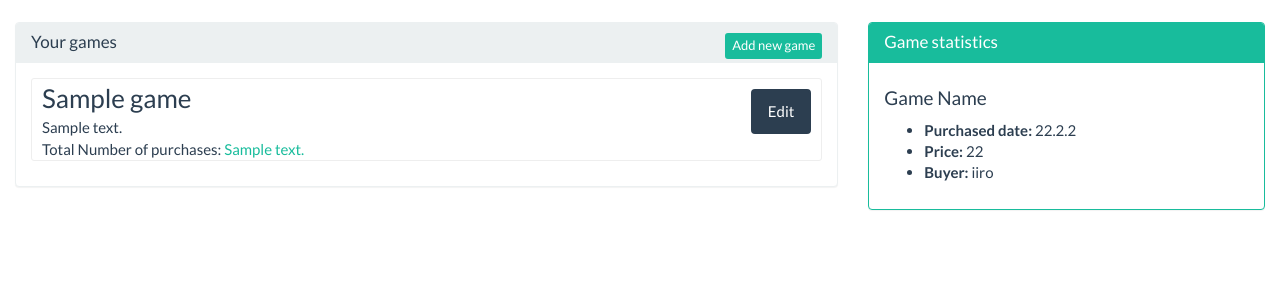
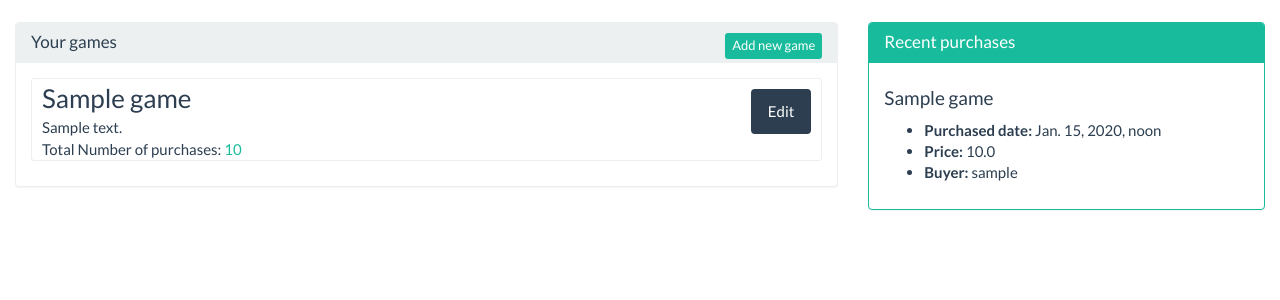
Before and after one commit to duchungluu/Django-Game-Shop, a Django app: page /dev/ in a window 1280 px wide. Shown: the part 60-360 px from the top of the page. Run offline with Django 3.2, Linux system fonts and the light colour scheme; a user stored in the database is signed in; tables that the repository leaves empty hold one stand-in row (values such as "Sample post"); parts of the project's set-up code (start-up, migrations or seed data) failed here and were passed over; some libraries are stand-ins or nearby versions.

```diff
--- a/dreamerteam/webshop/models.py
+++ b/dreamerteam/webshop/models.py
@@ -22,6 +22,7 @@ class Game(models.Model):
     url = models.URLField()
     published = models.DateTimeField('date published')
     description = models.TextField()
+    total_bought = models.PositiveIntegerField(default=0)
     developer = models.ForeignKey(UserProfile, on_delete=models.CASCADE,
         related_name='developed_games', unique=False)
 
--- a/dreamerteam/webshop/templates/webshop/dev.html
+++ b/dreamerteam/webshop/templates/webshop/dev.html
@@ -10,7 +10,6 @@
 	    </div>
     	<div class="row">
 	        <div class="col-xs-12 col-md-8">
-	        	<!-- move to template? -->
         		<div class="panel panel-default">
 				    <div class="panel-heading">
 				      <h3 class="panel-title">
@@ -25,7 +24,11 @@
 							        <div class="product-title-description">
 							            <h3>{{game.name}}</h3>
 							            <div>{{game.description}}</div>
-							            <div>Total Number of purchases: <!-- change this: --><span class="text-success">{{game.description}}</span></div>
+							            <div>Total Number of purchases:
+                                            <span class="text-success">
+                                                {{game.total_bought}}
+                                            </span>
+                                        </div>
 							        </div>
 							        <div class="list-product-buy-wrapper">
 							            <a id="{{game.id}}" class="btn btn-primary btn-edit" href="#">Edit</a>
@@ -42,16 +45,19 @@
 	        <div class="col-xs-12 col-md-4">
 	        	<div class="panel panel-success">
 				    <div class="panel-heading">
-				      	<h3 class="panel-title">Game statistics</h3>
+				      	<h3 class="panel-title">Recent purchases</h3>
 				    </div>
 	        		<div class="panel-body">
-	        			<!-- loop here -->
-	        			<h4>Game Name</h4>
-        				<ul>
-        					<li><b>Purchased date:</b> 22.2.2</li>
-        					<li><b>Price:</b> 22</li>
-        					<li><b>Buyer:</b> iiro</li>
-        				</ul>
+                        {% if transactions %}
+    						{% for t in transactions %}
+                                <h4>{{t.game.name}}</h4>
+                				<ul>
+                					<li><b>Purchased date:</b> {{t.buy_completed}}</li>
+                					<li><b>Price:</b> {{t.game.price}}</li>
+                					<li><b>Buyer:</b> {{t.buyer.username}}</li>
+                				</ul>
+                            {% endfor %}
+                        {% endif %}
 	        		</div>
 	        	</div>
 	        </div>
--- a/dreamerteam/webshop/views.py
+++ b/dreamerteam/webshop/views.py
@@ -15,7 +15,7 @@ import urllib, hashlib, datetime, random
 from webshop.models import *
 from webshop.forms import *
 from django.conf import settings
-from django.db.models import Max
+from django.db.models import Max, F
 import json
 from django.core import serializers
 
@@ -214,12 +214,14 @@ def buy_success(request):
     ourChecksum = hashlib.md5(ourChecksum.encode("ascii")).hexdigest()
 
     if (receivedChecksum == ourChecksum):
-        # Update database
+        # Update Transaction and increment Game's total_bought
         try:
             t = Transaction.objects.get(pk=pid)
             t.state = result
             t.buy_completed = timezone.now()
             t.save()
+            Game.objects.filter(pk=t.game.id).update(total_bought=F("total_bought") + 1)
+
         except:
             return render_to_response('webshop/buy_finished.html')
 
@@ -273,8 +275,17 @@ def dev(request):
     if not user_is_developer(user):
          raise PermissionDenied
 
+    # All games where user is developer
+    userProfile = get_userprofile(user)
+    games = userProfile.developed_games.all()
+
+    # 10 most recent transactions related to developer's games
+    transactions = Transaction.objects.filter(game__in=games,
+    state='success').order_by('-buy_completed')[:10]
+
     context = {
-        "games": Game.objects.filter(developer=get_userprofile(user)) # query all games where user is developer
+        "games": games,
+        "transactions" : transactions
     }
     return render(request, "webshop/dev.html", context)
 
```
Also changed, not shown: dreamerteam/webshop/fixtures/initdata.json (+10 -0 lines), dreamerteam/webshop/migrations/0002_game_total_bought.py (added).
